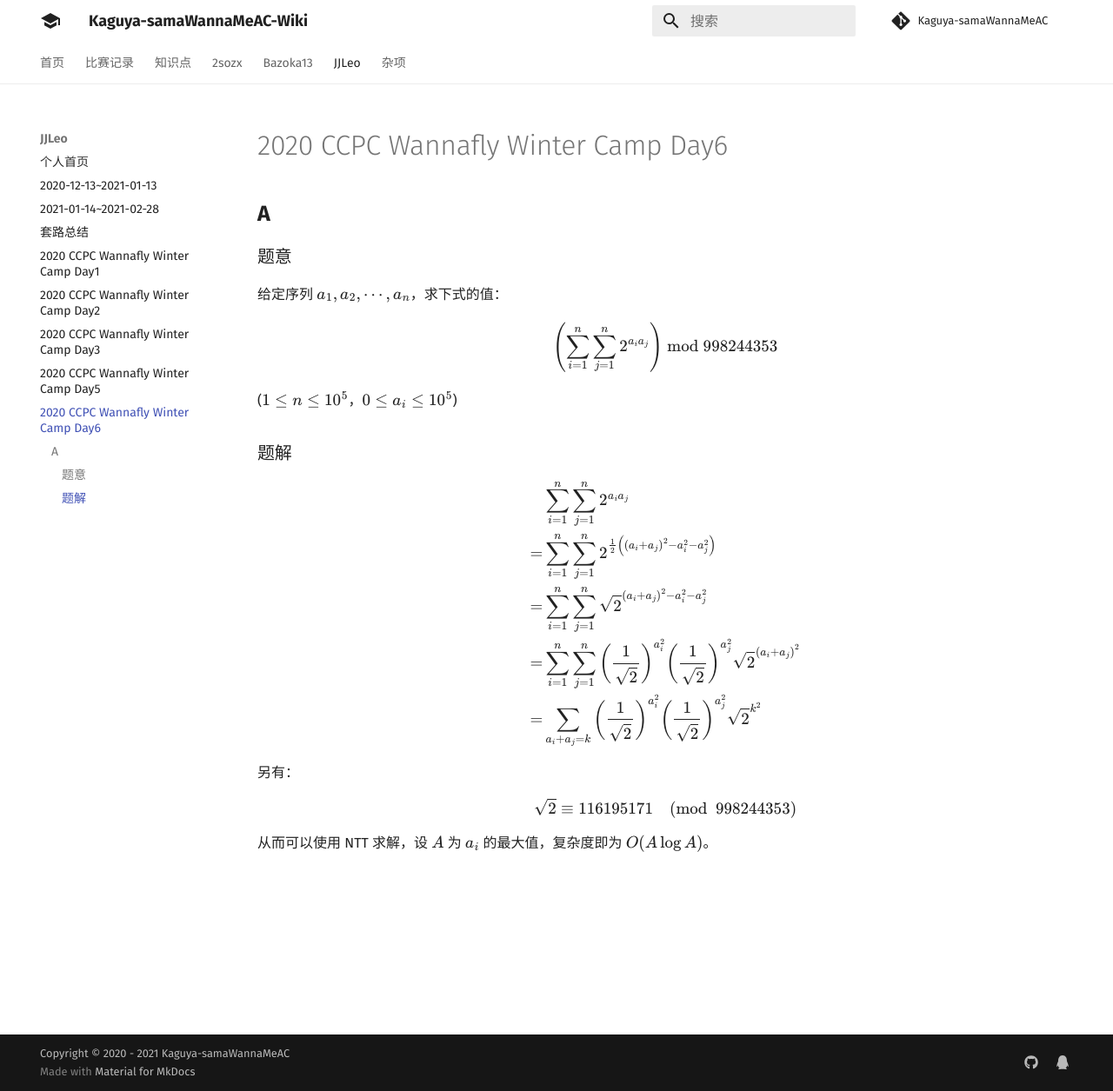
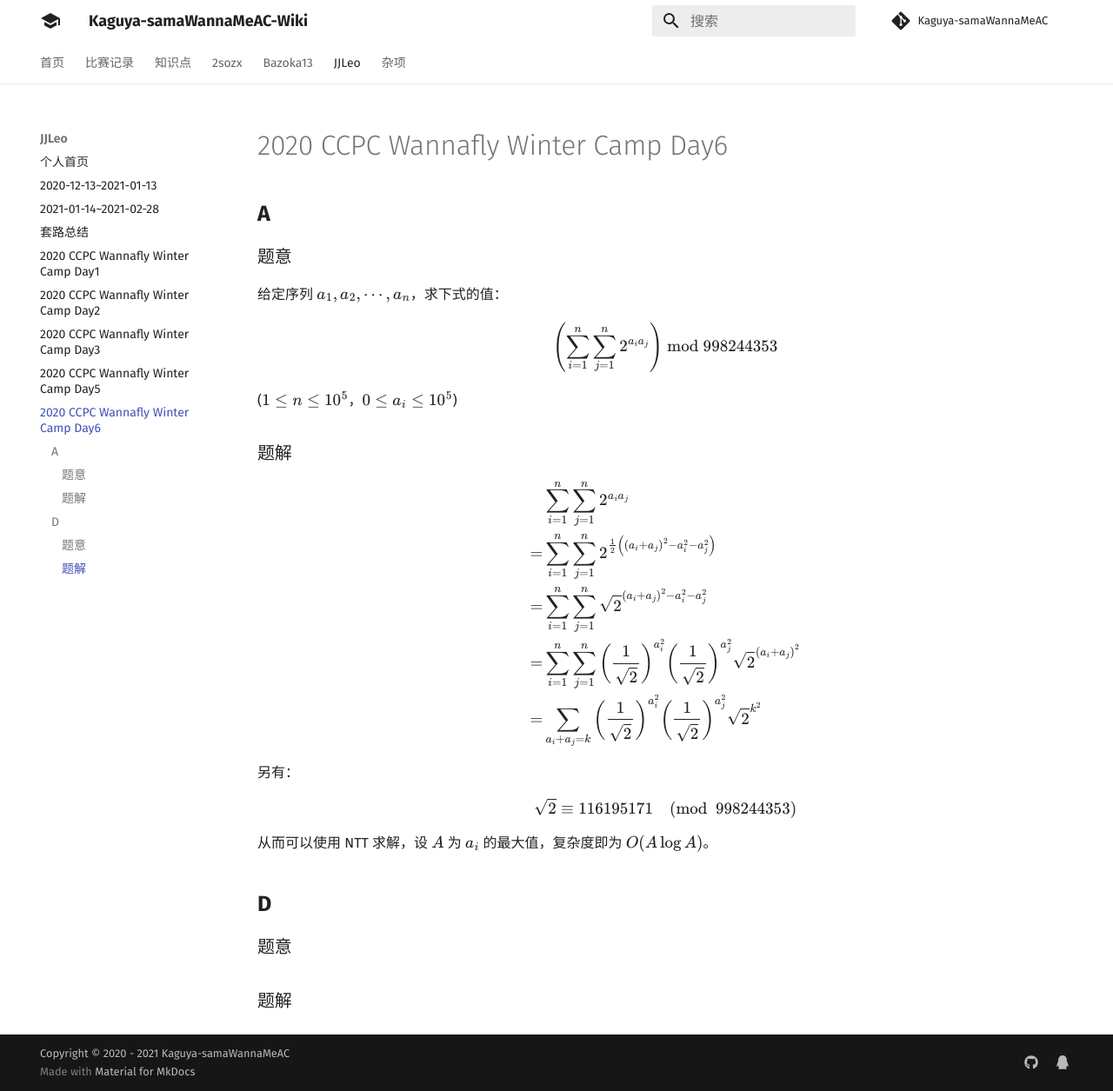
Before and after one commit to Kaguya-samaWannaMeAC/kaguya-samawannameac.github.io, an MkDocs documentation site: the page built from docs/JJLeo/2020 CCPC Wannafly Winter Camp Day6.md, in a window 1280 px wide and 1255 px high. Shown: the whole window at 87% size. Built offline with MkDocs 1.6.1 and Material for MkDocs 9.7.7, drawn with Linux system fonts in a browser that asks for light colours; formulas are drawn with MathJax 3; comment, search, counter and statistics services are not loaded.

Commit message:
Update 2020 CCPC Wannafly Winter Camp Day6.md

```diff
--- a/docs/JJLeo/2020 CCPC Wannafly Winter Camp Day6.md
+++ b/docs/JJLeo/2020 CCPC Wannafly Winter Camp Day6.md
@@ -29,3 +29,11 @@ $$
 $$
 
 从而可以使用 NTT 求解，设 $A$ 为 $a_i$ 的最大值，复杂度即为 $O(A \log A)$。
+
+## **D**
+
+### 题意
+
+
+
+### 题解
```
